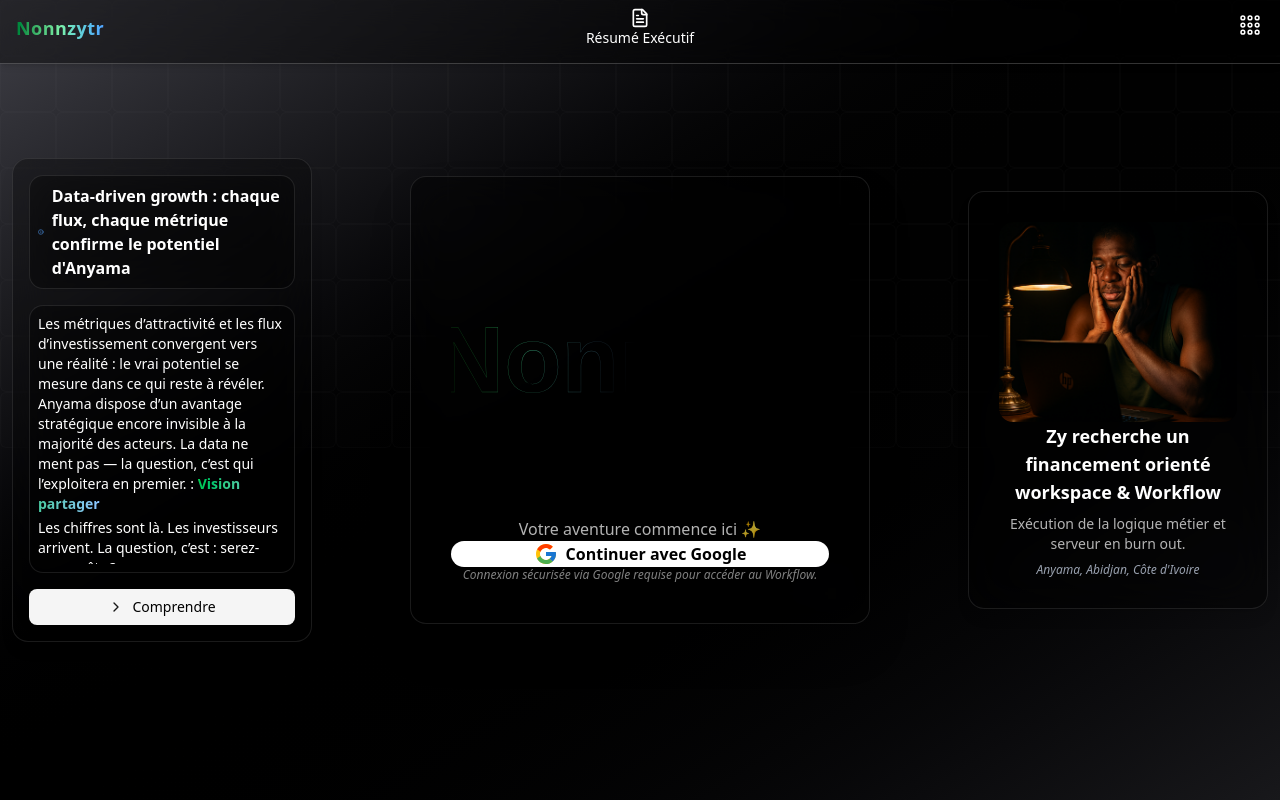
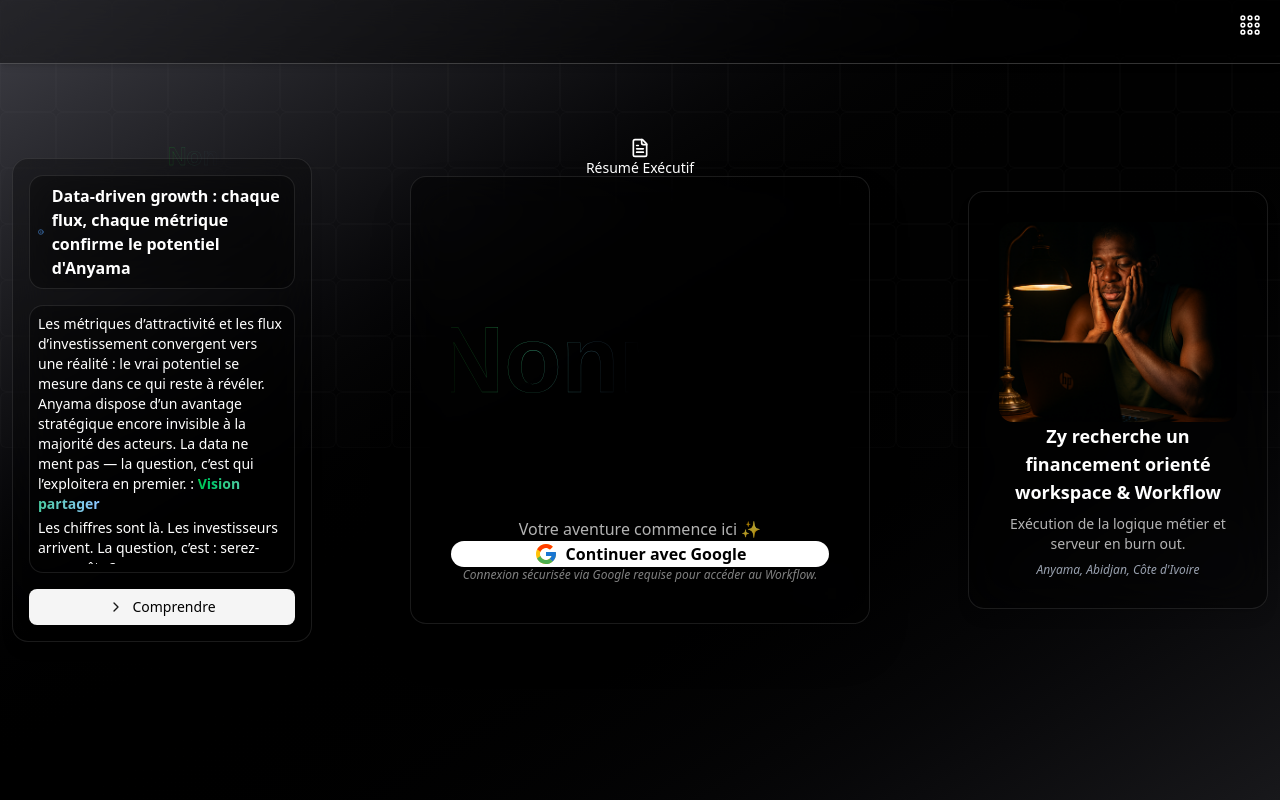
Before and after one commit to nonnzy7even7iete/nonnzytransformiumfullstackbundel, a Next.js app: page / in a window 1280 px wide. Built offline with nearby package versions, Linux system fonts and the light colour scheme; no server answers.

Commit message:
Zy Bulding workflow

```diff
--- a/src/components/NavbarFront.tsx
+++ b/src/components/NavbarFront.tsx
@@ -6,6 +6,7 @@ import { useSession } from "next-auth/react";
 import { FileText, LayoutDashboard } from "lucide-react";
 // 1. Import de la nouvelle icône
 import { IoAppsOutline } from "react-icons/io5";
+import { TextHoverEffect } from "./ui/TextHoverEffect";
 
 export default function NavbarFront() {
   const [isScrolled, setIsScrolled] = useState(false);
@@ -65,14 +66,7 @@ export default function NavbarFront() {
         <div className="max-w-7xl mx-auto px-4 py-2 grid grid-cols-3 items-center">
           {/* Colonne gauche : Logo */}
           <div>
-            <Link
-              href="/"
-              className="text-transparent bg-clip-text
-                bg-gradient-to-r from-green-700 via-green-300 to-blue-400
-                font-semibold text-lg tracking-wide transition-all duration-300 hover:brightness-110"
-            >
-              Nonnzytr
-            </Link>
+            <TextHoverEffect text="Nonnzytr" />
           </div>
 
           {/* Colonne centrale : MENU 100% CENTRÉ */}
```
